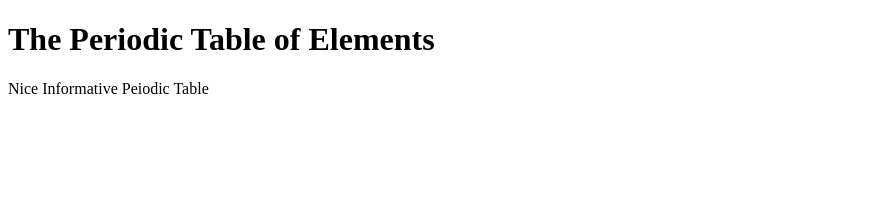
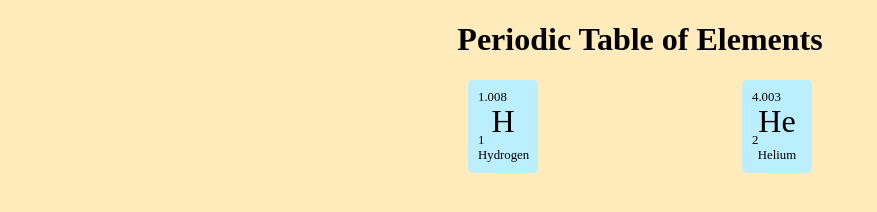
Before and after one commit to daniely521/Periodic-Table, a plain HTML site: page index.html in a window 1280 px wide. Shown: the whole page, without its empty margins (0-877 px from the left). Drawn offline with Linux system fonts and the light colour scheme.

Commit message:
added some basic css for column of elements

```diff
--- a/index.html
+++ b/index.html
@@ -7,13 +7,22 @@
     <link rel="stylesheet" href="styles.css">
 </head>
 <body>
-    <div id="container">
-        <h1>The Periodic Table of Elements</h1>
-        <p>Nice Informative Peiodic Table</p>
-        <div id="elements">
-
+    <h1>Periodic Table of Elements</h1>
+    <div class="periodic-table">
+        <div class="row-1">
+            <div class="element-1" id="hydrogen">
+                <div class="mass">1.008</div>
+                <div class="symbol">H</div>
+                <div class="number">1</div>
+                <div class="name">Hydrogen</div>
+            </div>
+            <div class="element-8" id="helium">
+                <div class="mass">4.003</div>
+                <div class="symbol">He</div>
+                <div class="number">2</div>
+                <div class="name">Helium</div>
+            </div>
         </div>
     </div>
-    <script src="script.js"></script>
 </body>
 </html>
--- a/styles.css
+++ b/styles.css
@@ -0,0 +1,50 @@
+body {
+    background-color: #ffebbb;
+    text-align: center;
+}
+
+h1{
+    text-align: center;
+}
+
+.name {
+    font-size: 80%;
+    text-align: center;
+}
+
+.symbol {
+    font-size: 200%;
+    text-align: center;
+    margin: -2px;
+    margin-bottom: -7px;
+}
+
+.mass{
+    font-size: 80%;
+}
+
+.number{
+    font-size: 80%;
+}
+
+.element-1 {
+    display:inline-block;
+    background-color: #bbefff;
+    padding: 10px;
+    border-radius: 5px;
+    position: relative;
+    right: 100px;
+    text-align: left;
+    width: 50px;
+}
+
+.element-8 {
+    display:inline-block;
+    background-color: #bbefff;
+    padding: 10px;
+    border-radius: 5px;
+    position: relative;
+    left: 100px;
+    text-align: left;
+    width: 50px;
+}
```
